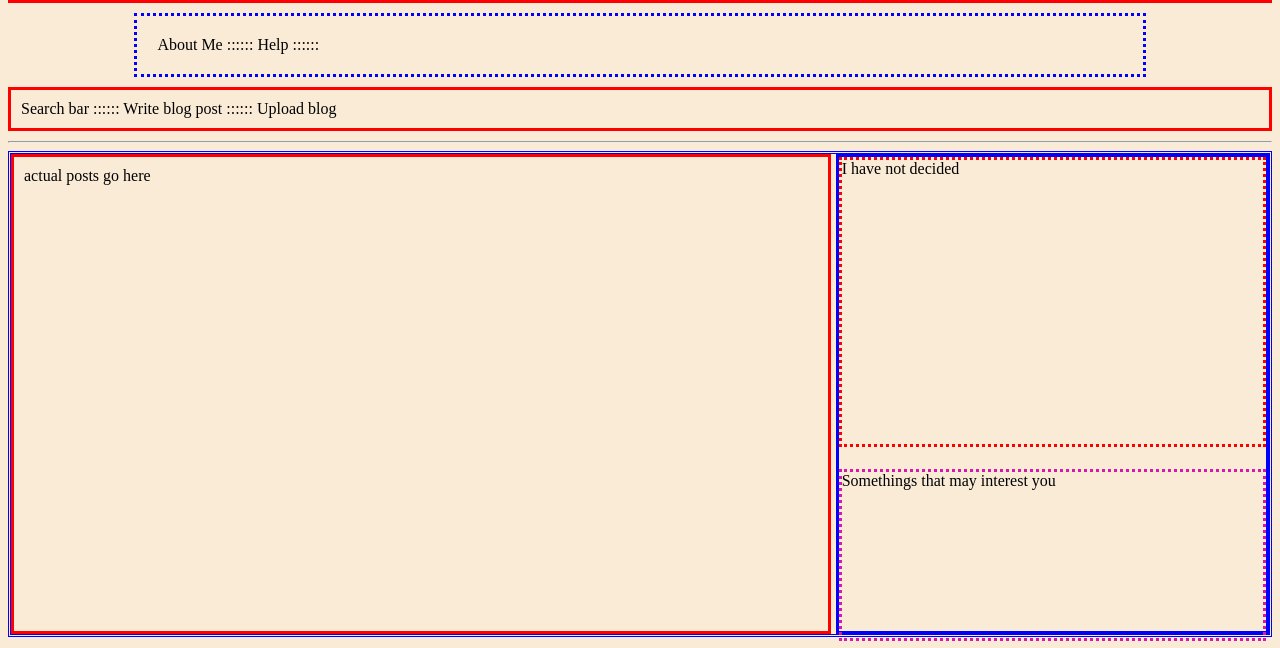
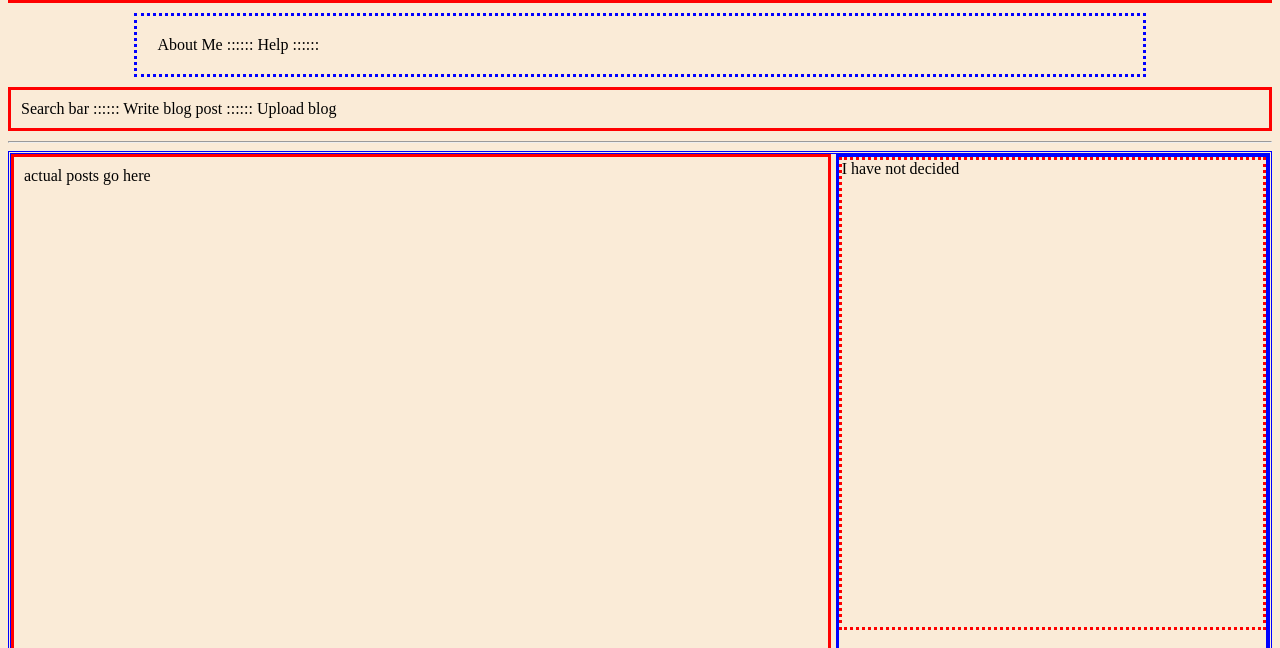
Before and after one commit to adudumayo/BlogWebsite, a plain HTML site: page blog_website/frontend/index.html in a window 1280 px wide. Shown: the part 137-785 px from the top of the page. Drawn offline with Linux system fonts and the light colour scheme.

Commit message:
Changed from em to %

```diff
--- a/blog_website/frontend/index.html
+++ b/blog_website/frontend/index.html
@@ -41,7 +41,7 @@
             border: double;
             border-color: blue;
             display: flex;
-            height: 30em;
+            height: 100%;
         }
 
         #posts {
```
